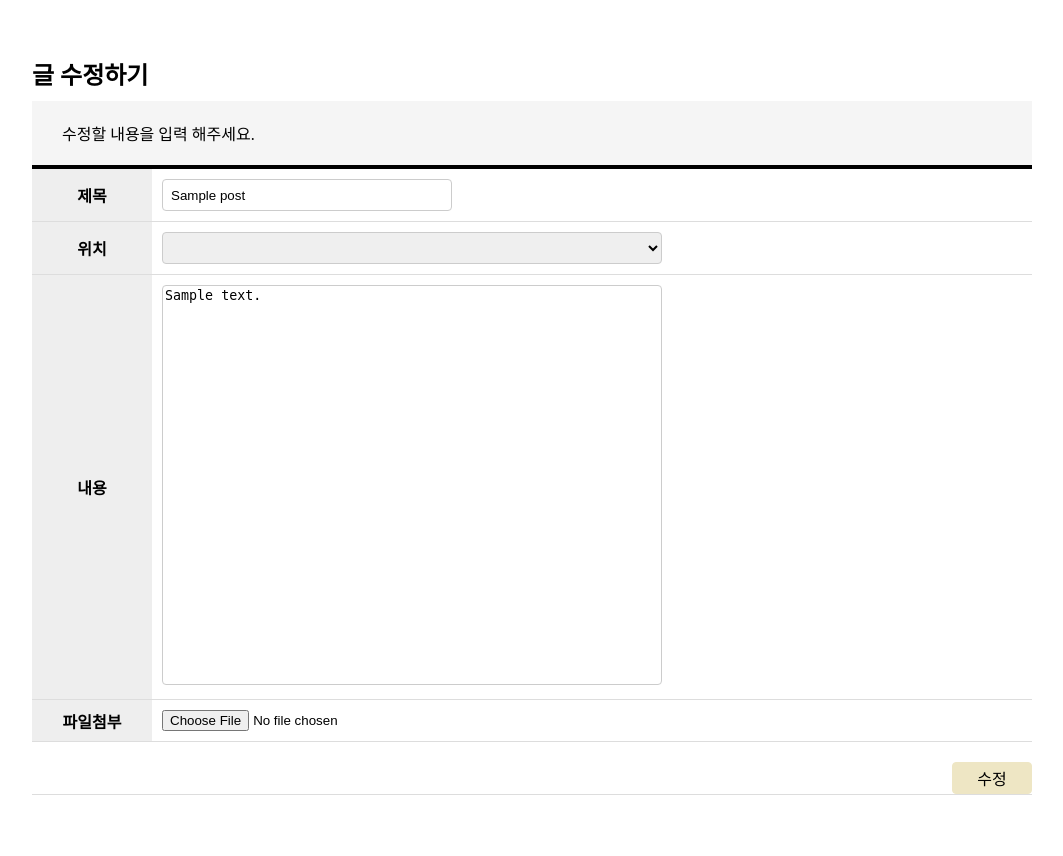
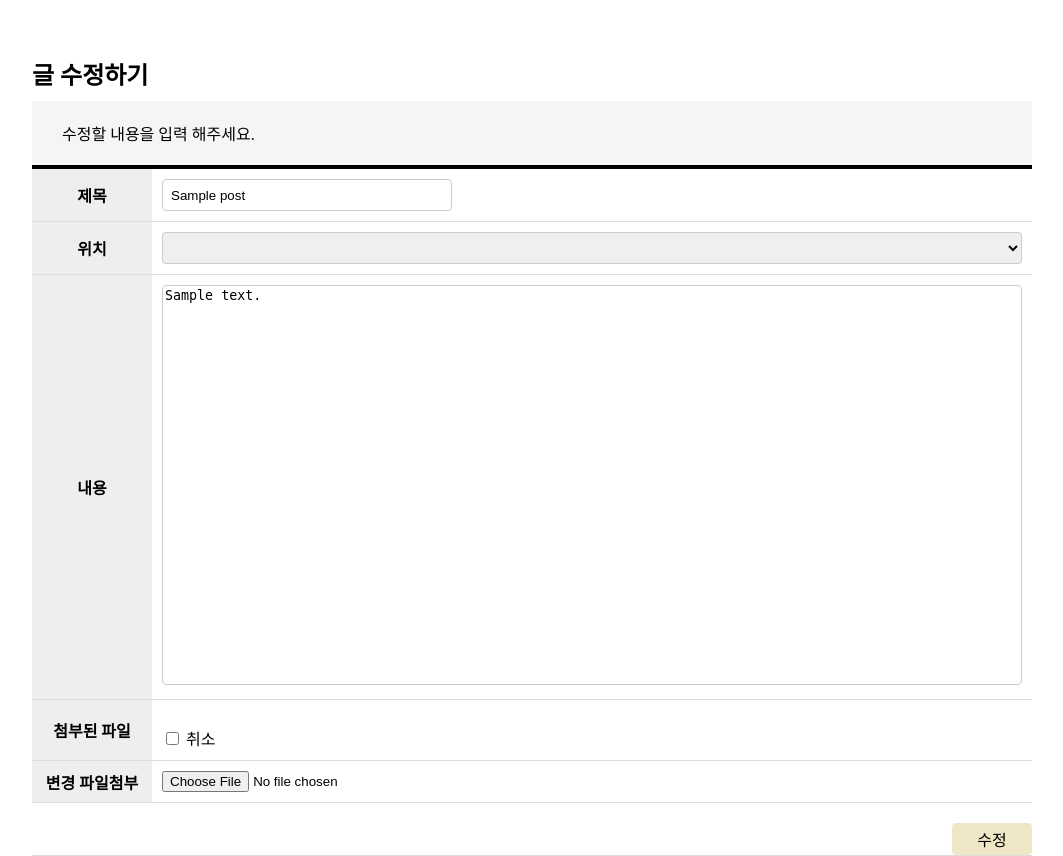
Before and after one commit to Thisish0pe/theBreadClub, a Django app: page /blog/detail/1/edit/ in a window 1280 px wide. Shown: the part 637-1493 px from the top of the page, without its empty margins (108-1171 px from the left). Before the commit the page ends 1432 px from the top, so only its background shows below. Run offline with Django 4.2, Linux system fonts and the light colour scheme; tables that the repository leaves empty hold one stand-in row (values such as "Sample post"); lists and menus that the app fills with data are empty.

Commit message:
글 수정 페이지 css 적용

```diff
--- a/myapp/blog/forms.py
+++ b/myapp/blog/forms.py
@@ -13,3 +13,6 @@ class CommentForm(forms.ModelForm):
     class Meta:
         model = Comment
         fields = ['content']
+        widgets = {
+            'content': forms.TextInput(attrs={'placeholder': '댓글을 입력해주세요.'})
+        }
--- a/myapp/blog/templates/blog/post_detail.html
+++ b/myapp/blog/templates/blog/post_detail.html
@@ -49,6 +49,7 @@
                         {{ comment.content }} / {{ comment.created_at }} / {{ comment.writer }}
                         {% if comment.writer == request.user %}
                             <!-- 댓글 수정 버튼 -->
+                            <div class="btn-group-comment">
                               <form action="{% url 'blog:cm-edit' pk=comment.pk %}" method="post">
                                 {% csrf_token %}
                                 {{ comment_form.as_p }}
@@ -59,6 +60,8 @@
                                   {% csrf_token %}
                                   <input type="submit" value="댓글삭제" class="btn">
                               </form>
+                            </div>
+
                         {% endif %}
                     </li>
                 {% endfor %}
--- a/myapp/blog/templates/blog/post_edit.html
+++ b/myapp/blog/templates/blog/post_edit.html
@@ -28,7 +28,7 @@
     </div>
 
     <div class="view">
-        <form action="{% url 'blog:write' %}" method="post" enctype="multipart/form-data">
+        <form action="{% url 'blog:edit' pk=post.pk %}" method="post" enctype="multipart/form-data">
             {% csrf_token %}
             <table class="table write">
                 <colgroup>
@@ -37,13 +37,13 @@
                 </colgroup>
                 <tbody>
                 <tr>
-                    <th><label for="title">제목</label></th>
-                    <td><input type="text" id="board-title" name="title" value="{{ post.title }}"></td>
+                    <th><label for="id_title">제목</label></th>
+                    <td><input type="text" name="title" value="{{ post.title }}" required id="id_title" ></td>
                 </tr>
                 <tr>
                     <th><label for="location">위치</label></th>
                     <td>
-                    <select id="location" name="location">
+                    <select name="location" id="id_location" >
                         {% for location in locations %}
                         <option value="{{ location.id }}">{{ location.name }}</option>
                         {% endfor %}
@@ -51,15 +51,23 @@
                     </td>
                 </tr>
                 <tr>
-                    <th><label for="board-content">내용</label></th>
+                    <th><label for="id_content">내용</label></th>
                     <td>
-                    <textarea id="board-content" name="content">{{ post.content }}</textarea>
+                    <textarea id="id_content" name="content" required>{{ post.content }}</textarea>
                     </td>
                 </tr>
                 <tr>
-                    <th><label for="board-file">파일첨부</label></th>
+                    <th><label for="id_photo">첨부된 파일</label></th>
                     <td>
-                    <input type="file" id="board-file" name= "photo" value="{{ post.photo }}">
+                    <a href="{{ post.photo }}"></a>
+                    <input type="checkbox" name="photo-clear" id="photo-clear_id">
+                    <label for="photo-clear_id">취소</label>
+                    </td>
+                </tr>
+                <tr>
+                    <th><label for="board-file">변경 파일첨부</label></th>
+                    <td>
+                        <input type="file" name="photo" accept="image/*" id="id_photo">
                     </td>
                 </tr>
                 </tbody>
--- a/myapp/static/myapp/style.css
+++ b/myapp/static/myapp/style.css
@@ -99,6 +99,10 @@ body {
 .btn-group {
 	margin-top: 20px;
 	text-align: right;
+}
+.btn-group-comment{
+	display: flex;
+    gap: 10px;
 }
 .btn {
 	background-color: #eee6c4;
@@ -319,18 +323,18 @@ body {
 	resize: none;
 	border: 1px solid #ccc;
 	border-radius: 4px;
-	width: 500px;
+	width: 100%;
 	height: 400px;
 }
 
-/* #board-title {
+#board-title {
 	width: 100%;
-} */
+}
 
 .write select {
 	border: 1px solid #ccc;
 	border-radius: 4px;
-	width: 500px;
+	width: 100%;
 	height: 32px;
 }
 
```
Also changed, not shown: myapp/user/templates/user/user_register.html (+13 -29 lines). Lines whose indentation alone changed are shown as unchanged.
